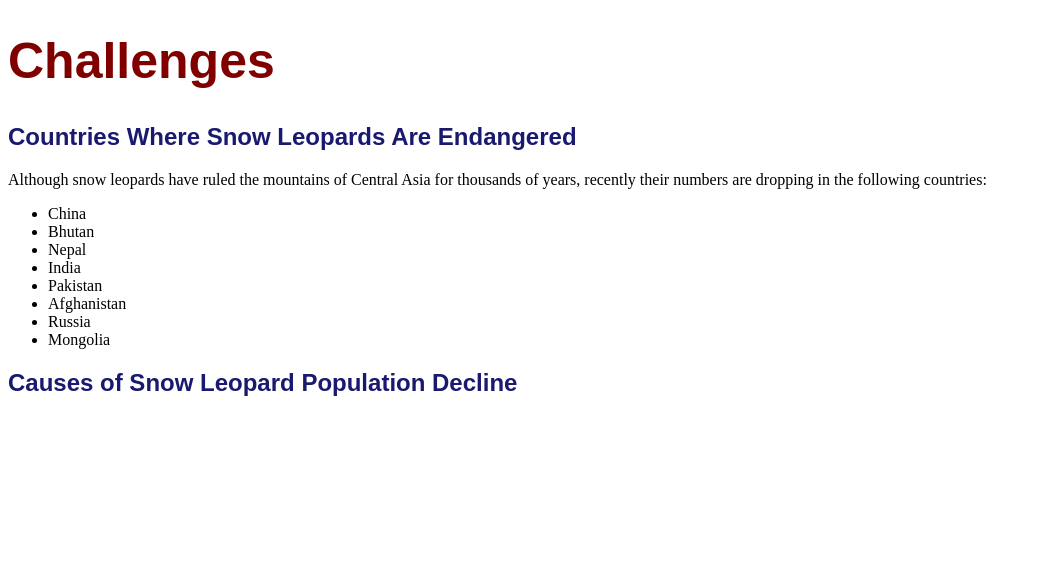
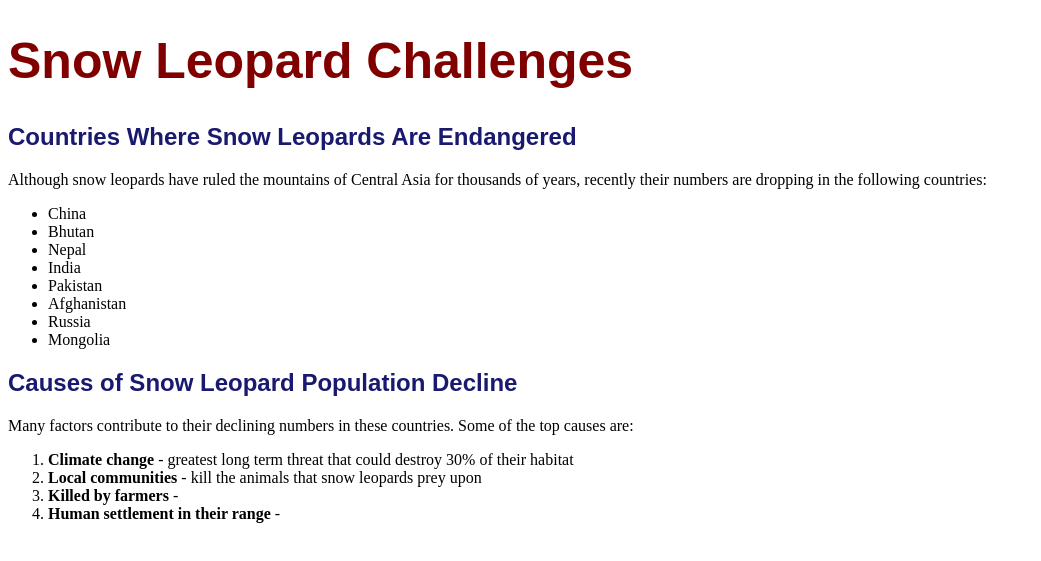
Before and after one commit to dcoopersmith/Snow-Leopards-Per02, a plain HTML site: page challenges.html in a window 1280 px wide. Shown: the part 59-620 px from the top of the page, without its empty margins (0-1041 px from the left). Drawn offline with Linux system fonts and the light colour scheme.

Commit message:
added ol and strong tags

```diff
--- a/challenges.html
+++ b/challenges.html
@@ -14,7 +14,7 @@
         </nav>
 
 
-        <h1>Challenges</h1>
+        <h1>Snow Leopard Challenges</h1>
         <h2>Countries Where Snow Leopards Are Endangered</h2>
 
         <p>Although snow leopards have ruled the mountains of Central Asia for thousands of years, recently their numbers are dropping in the following countries:</p>
@@ -32,7 +32,14 @@
 
         <h2>Causes of Snow Leopard Population Decline</h2>
 
-        <p></p>
+        <p>Many factors contribute to their declining numbers in these countries. Some of the top causes are:</p>
+
+        <ol>
+            <li><strong>Climate change</strong> - greatest long term threat that could destroy 30% of their habitat</li>
+            <li><strong>Local communities</strong> - kill the animals that snow leopards prey upon</li>
+            <li><strong>Killed by farmers</strong> - </li>
+            <li><strong>Human settlement in their range</strong> - </li>
+        </ol>
 
 
 
```
